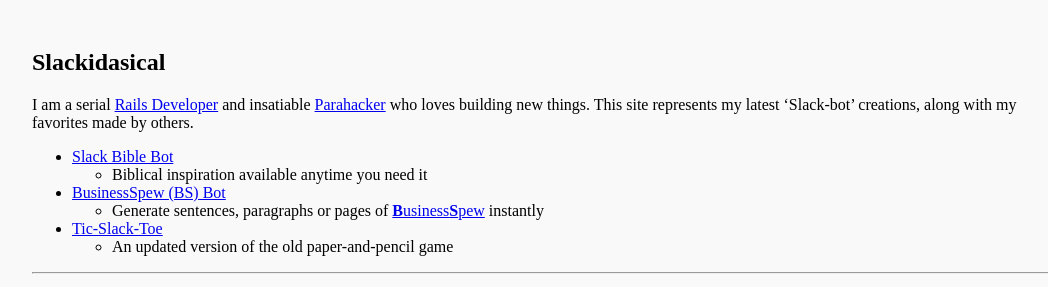
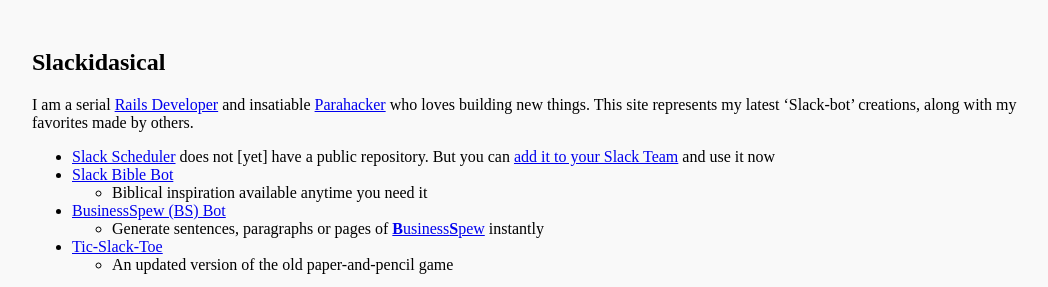
Before and after one commit to ParkinT/slackidasical, a plain HTML site: page index.html in a window 1280 px wide. Shown: the top 287 px of the page, without its empty margins (96-1144 px from the left). Drawn offline with Linux system fonts and the light colour scheme.

Commit message:
Update to include 'Slack Scheduler'
Although the repository is not publicly accessible [yet] the instructions to add the bot to your Slack channel(s) is included on Slackidasical.com

```diff
--- a/index.html
+++ b/index.html
@@ -12,6 +12,7 @@
 This site represents my latest ‘Slack-bot’ creations, along with my favorites made by others.</p>
 
 <ul>
+  <li><a href="#">Slack Scheduler</a> does not [yet] have a public repository.  But you can <a href="https://gist.github.com/ParkinT/f557bf8fe0a06f2e625d48c3640135b1">add it to your Slack Team</a> and use it now</li>
   <li><a href="https://github.com/ParkinT/bible-bot/blob/master/README.md">Slack Bible Bot</a>
     <ul>
       <li>Biblical inspiration available anytime you need it</li>
```
